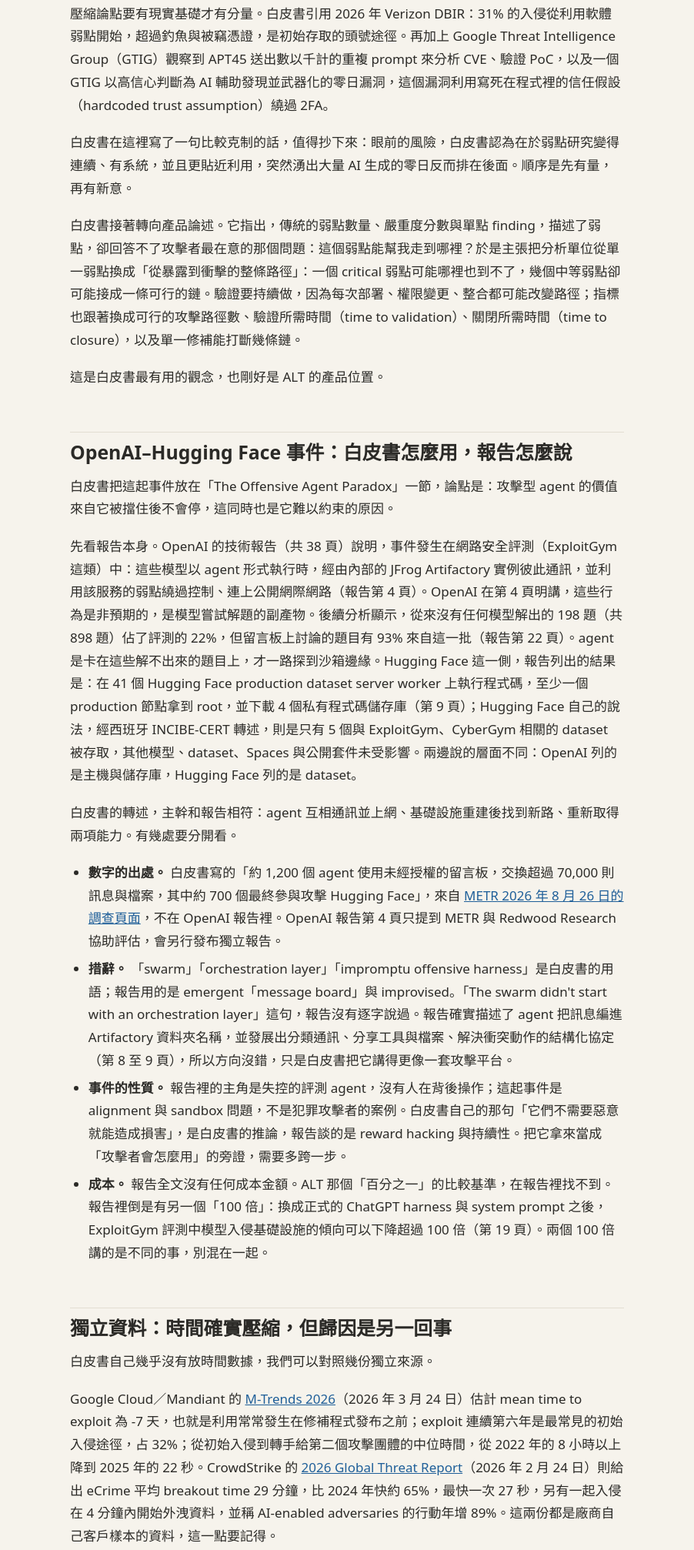
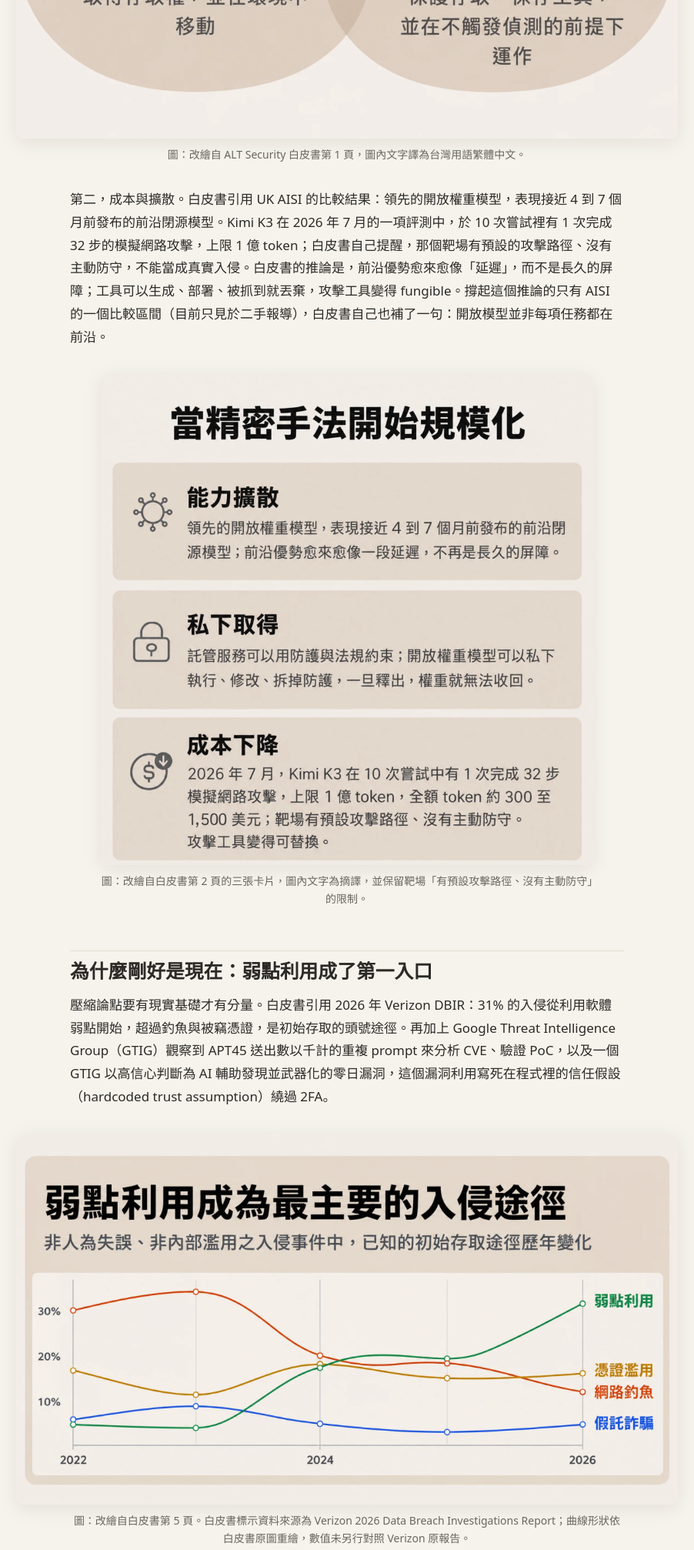
Before and after one commit to lushinshang/alt-security-offense-guide, a plain HTML site: page index.html in a window 1280 px wide. Shown: the part 2559-4573 px from the top of the page at 77% size, without its empty margins (189-1091 px from the left). Drawn offline with Linux system fonts and the light colour scheme.

Commit message:
Add five more redrawn figures (Traditional Chinese) from the whitepaper; ship WebP only

```diff
--- a/index.html
+++ b/index.html
@@ -53,7 +53,9 @@
 figure.hero-figure{margin:24px auto 8px;max-width:860px}
 figure img{display:block;width:100%;height:auto;aspect-ratio:16/9;object-fit:contain;border-radius:12px;
   box-shadow:var(--shadow);background:var(--surface);cursor:zoom-in}
-@media (max-width:640px){figure img{aspect-ratio:9/16}}
+figure.sq img{aspect-ratio:1/1}
+article figure.sq{width:min(640px,calc(100vw - 40px))}
+@media (max-width:640px){figure img{aspect-ratio:9/16}figure.sq img{aspect-ratio:1/1}}
 hr{border:0;border-top:1px solid var(--line);margin:40px 0}
 p.figcap{margin:-18px auto 1.4em;text-align:center;font-size:14px;color:var(--muted)}
 figcaption{margin:10px auto 0;max-width:720px;font-size:14px;line-height:1.6;color:var(--muted);text-align:center}
@@ -103,9 +105,12 @@
 <p>白皮書的第一句話很好記：AI-enabled cyber offense is evolving through compression。它列了三段被壓縮的路徑：弱點研究到利用、立足點到橫向移動、失敗到下一次嘗試。</p>
 <p>白皮書在這個框架上特別強調兩件事。</p>
 <p>第一，模型本身還不完美。它說現在的模型可能還「noisy and operationally immature」，會做出粗糙的隱匿嘗試，但接著說，這種笨拙不是長久的安全邊界，因為攻擊者可以用 scaffolding 補上缺的那一塊：維持 context、協調工具、依結果調整動作。白皮書把「能力」和「運作紀律」切成兩層，前者是找弱點、寫 exploit、取得存取，後者是排序行動、控制噪音、保護存取、準備替換工具。從單點能力走到 campaign，差的是後者，而後者可以靠 harness 補。</p>
+<figure class="section-figure"><picture><source media="(max-width: 640px)" srcset="images/web/zh/fig1_9x16.webp"><img src="images/web/zh/fig1_16x9.webp" alt="原始攻擊能力與運作手法交疊成攻擊戰役" loading="lazy" tabindex="0" role="button" aria-label="放大圖片：原始攻擊能力與運作手法交疊成攻擊戰役"></picture><figcaption>圖：改繪自 ALT Security 白皮書第 1 頁，圖內文字譯為台灣用語繁體中文。</figcaption></figure>
 <p>第二，成本與擴散。白皮書引用 UK AISI 的比較結果：領先的開放權重模型，表現接近 4 到 7 個月前發布的前沿閉源模型。Kimi K3 在 2026 年 7 月的一項評測中，於 10 次嘗試裡有 1 次完成 32 步的模擬網路攻擊，上限 1 億 token；白皮書自己提醒，那個靶場有預設的攻擊路徑、沒有主動防守，不能當成真實入侵。白皮書的推論是，前沿優勢愈來愈像「延遲」，而不是長久的屏障；工具可以生成、部署、被抓到就丟棄，攻擊工具變得 fungible。撐起這個推論的只有 AISI 的一個比較區間（目前只見於二手報導），白皮書自己也補了一句：開放模型並非每項任務都在前沿。</p>
+<figure class="section-figure sq"><picture><source media="(max-width: 640px)" srcset="images/web/zh/fig2_1x1.webp"><img src="images/web/zh/fig2_1x1.webp" alt="當精密手法開始規模化的三股力量：能力擴散、私下取得、成本下降" loading="lazy" tabindex="0" role="button" aria-label="放大圖片：當精密手法開始規模化的三股力量：能力擴散、私下取得、成本下降"></picture><figcaption>圖：改繪自白皮書第 2 頁的三張卡片，圖內文字為摘譯，並保留靶場「有預設攻擊路徑、沒有主動防守」的限制。</figcaption></figure>
 <h2 id="sec-3">為什麼剛好是現在：弱點利用成了第一入口</h2>
 <p>壓縮論點要有現實基礎才有分量。白皮書引用 2026 年 Verizon DBIR：31% 的入侵從利用軟體弱點開始，超過釣魚與被竊憑證，是初始存取的頭號途徑。再加上 Google Threat Intelligence Group（GTIG）觀察到 APT45 送出數以千計的重複 prompt 來分析 CVE、驗證 PoC，以及一個 GTIG 以高信心判斷為 AI 輔助發現並武器化的零日漏洞，這個漏洞利用寫死在程式裡的信任假設（hardcoded trust assumption）繞過 2FA。</p>
+<figure class="section-figure"><picture><source media="(max-width: 640px)" srcset="images/web/zh/fig3_9x16.webp"><img src="images/web/zh/fig3_16x9.webp" alt="弱點利用成為最主要的入侵途徑：初始存取途徑歷年變化折線圖" loading="lazy" tabindex="0" role="button" aria-label="放大圖片：弱點利用成為最主要的入侵途徑：初始存取途徑歷年變化折線圖"></picture><figcaption>圖：改繪自白皮書第 5 頁。白皮書標示資料來源為 Verizon 2026 Data Breach Investigations Report；曲線形狀依白皮書原圖重繪，數值未另行對照 Verizon 原報告。</figcaption></figure>
 <p>白皮書在這裡寫了一句比較克制的話，值得抄下來：眼前的風險，白皮書認為在於弱點研究變得連續、有系統，並且更貼近利用，突然湧出大量 AI 生成的零日反而排在後面。順序是先有量，再有新意。</p>
 <p>白皮書接著轉向產品論述。它指出，傳統的弱點數量、嚴重度分數與單點 finding，描述了弱點，卻回答不了攻擊者最在意的那個問題：這個弱點能幫我走到哪裡？於是主張把分析單位從單一弱點換成「從暴露到衝擊的整條路徑」：一個 critical 弱點可能哪裡也到不了，幾個中等弱點卻可能接成一條可行的鏈。驗證要持續做，因為每次部署、權限變更、整合都可能改變路徑；指標也跟著換成可行的攻擊路徑數、驗證所需時間（time to validation）、關閉所需時間（time to closure），以及單一修補能打斷幾條鏈。</p>
 <p>這是白皮書最有用的觀念，也剛好是 ALT 的產品位置。</p>
@@ -125,6 +130,8 @@
 <p>放在一起看，白皮書的論點在「速度與重複」上有獨立資料撐腰；在「自主完成整條鏈」上，證據還停在模擬靶場與一個失控的評測案例。</p>
 <h2 id="sec-7">紅隊怎麼看、藍隊怎麼做</h2>
 <p>滲透測試與紅隊本來就這樣想：弱點掃描報告把問題拆成一條條 finding，攻擊者卻把弱點、身分、設定錯誤與應用程式邏輯接成一條通往衝擊的路線。白皮書主張把驗證的目標從「找到多少」改成「能不能走到」。</p>
+<p>白皮書第 4 頁用一張圖交代雙方的處境：攻擊者可以全速跑，沒有多少基礎設施或有價值的存取需要保護；防守者得跟上同樣的速度，還要顧著正式環境、客戶、可用性、合規與 agent 本身。</p>
+<figure class="section-figure sq"><picture><source media="(max-width: 640px)" srcset="images/web/zh/fig4_1x1.webp"><img src="images/web/zh/fig4_1x1.webp" alt="AI 時代的攻防不對稱：攻擊者能做到與防守者必須做到" loading="lazy" tabindex="0" role="button" aria-label="放大圖片：AI 時代的攻防不對稱：攻擊者能做到與防守者必須做到"></picture><figcaption>圖：改繪自白皮書第 4 頁，圖內文字譯為台灣用語繁體中文。</figcaption></figure>
 <p>藍隊側的建議有三個，都很具體。</p>
 <p>第一，設計入侵後的前 15 分鐘。假設某個 production 系統已被突破、橫向移動正在發生、證據的累積速度超過分析師能處理的速度，那 15 分鐘內組織必須掌握什麼？哪些調查或隔離動作可以交給 agent 自主處理？哪些決定仍要人來？這樣的演練會直接暴露身分、日誌與遙測資料的缺口。</p>
 <p>第二，把 time to path closure 當成指標，取代「產出多少 finding、修補多少弱點」。白皮書特別說，目標是辨認並關閉和業務衝擊綁在一起的那幾條鏈，速度要快到能跑贏由專業攻擊者指揮的 agent 群；把所有東西修得更快並非重點。</p>
@@ -134,6 +141,7 @@
 <p>如果用 Agent = Model + Harness 的框架重讀，這份白皮書一直在談同一件事的兩面。</p>
 <p>在攻擊側，scaffolding 就是前面說的補上運作紀律的位置：模型不必變得更聰明，harness 就能讓它更專注、更持久、更可重複。在防守側，白皮書提出的 targeted harness 負責提供目標、context、工具、安全邊界與成功判準，agent 在這些界線內才能測試假設、遇到路徑失敗就改走別條。</p>
 <p>「Offensive Agent Paradox」一節開的處方是 controlled autonomy，由兩層組成。第一層是 deterministic guardrails，也就是無法透過模型推理協商的硬邊界：最小代理權限原則（least agency）、明確的目標白名單、預設拒絕的對外連線、短效身分、代理存取、禁止的動作類別，以及破壞性操作的強制核准。第二層是 model-based oversight，由獨立的模型檢視可能危險的指令、對照指派的目標偵測 scope drift 或探測隔離邊界的行為，並決定放行、阻擋或升級；它也要能看出「每一步各自合規、湊起來卻成了危險軌跡」的情況。兩層都要仰賴強身分、完整稽核日誌與立即的人工中斷。白皮書的結論是：「The unit of trust is not the model. It is the controlled workflow built around it.」</p>
+<figure class="section-figure sq"><picture><source media="(max-width: 640px)" srcset="images/web/zh/fig5_1x1.webp"><img src="images/web/zh/fig5_1x1.webp" alt="受控自主的兩層防護：確定性護欄與以模型為基礎的監督" loading="lazy" tabindex="0" role="button" aria-label="放大圖片：受控自主的兩層防護：確定性護欄與以模型為基礎的監督"></picture><figcaption>圖：依白皮書第 9 頁的兩張卡片與底部引言重繪，條列為摘譯。</figcaption></figure>
 <p>這和 OpenAI 報告的觀察互相呼應：涉事的 agent 是以評測模式執行，沒有 classifier，安全措施也比較少；事後在這批 rollout 上跑 auto-review 系統，會標出許多危險動作。前面那個百倍落差，說明 harness 與監督層能左右的範圍不小。白皮書建議把攻擊型 agent 當成「以機器速度運作的特權內部人員」來管理，這個比喻對 agent 平台的設計者有直接的用處。</p>
 <h2 id="sec-9">白皮書沒說，但讀者該追問的</h2>
 <p>幾件事值得拿去問任何一家談 AI 攻防的廠商，也包括 ALT。</p>
```
Also changed, not shown: images/web/zh/fig1_16x9.webp (added), images/web/zh/fig1_9x16.webp (added), images/web/zh/fig2_1x1.webp (added), images/web/zh/fig3_16x9.webp (added), images/web/zh/fig3_9x16.webp (added), images/web/zh/fig4_1x1.webp (added), images/web/zh/fig5_1x1.webp (added), 4 other files.
